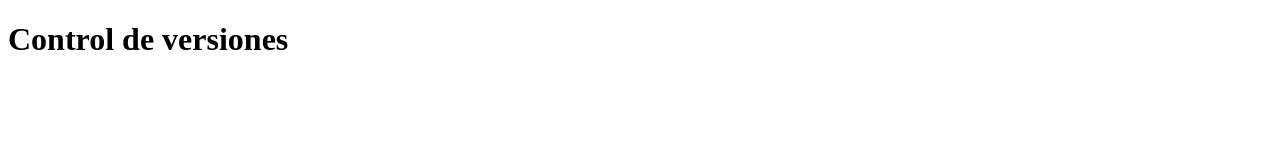
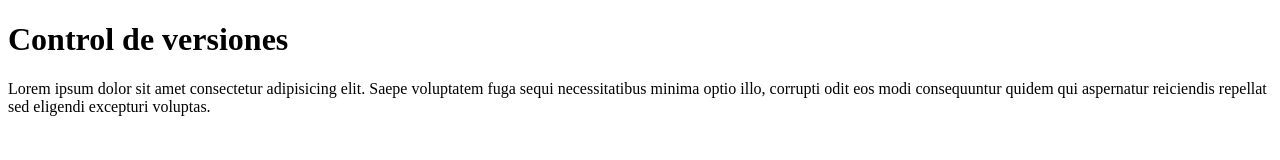
Before and after one commit to dayanare/control-versiones-promo-z, a plain HTML site: page index.html in a window 1280 px wide. Drawn offline with Linux system fonts and the light colour scheme.

Commit message:
section-parrafo

```diff
--- a/index.html
+++ b/index.html
@@ -8,5 +8,8 @@
   </head>
   <body>
     <h1>Control de versiones</h1>
+    <section>
+      <p>Lorem ipsum dolor sit amet consectetur adipisicing elit. Saepe voluptatem fuga sequi necessitatibus minima optio illo, corrupti odit eos modi consequuntur quidem qui aspernatur reiciendis repellat sed eligendi excepturi voluptas.</p>
+    </section>
   </body>
 </html>
```
